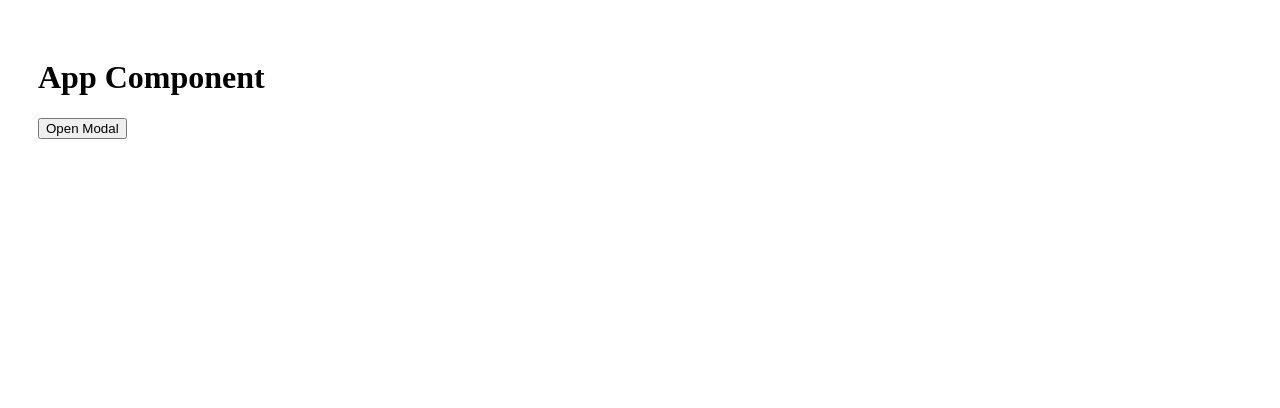
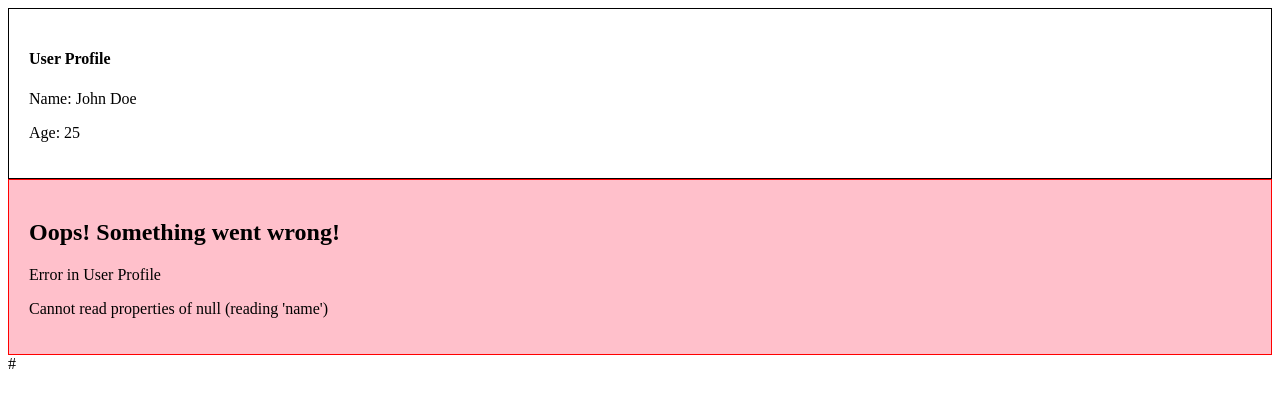
Before and after one commit to sharmayush11/react_learning, a React (Vite) app: page / in a window 1280 px wide. Shown: the top 408 px of the page. Built offline with nearby package versions, Linux system fonts and the light colour scheme.

Commit message:
error boundary

```diff
--- a/index.html
+++ b/index.html
@@ -8,7 +8,7 @@
   </head>
   <body>
     <div id="root"></div>
-    <div id="modal-root"></div>
+    #
     <script type="module" src="/src/main.jsx"></script>
   </body>
 </html>
--- a/src/App.jsx
+++ b/src/App.jsx
@@ -1,26 +1,25 @@
-// import { createPortal } from "react-dom"
-import { useState } from "react"
-import Modal from "./Modal"
-// import PortalTest from "./PortalTest"
+import UserProfile from "./UserProfile";
+import ErrorBoundary from "./ErrorBoundary";
 
 function App() {
-  const [open, setOpen] = useState(false)
+
+  const userData = {
+    name: "John Doe",
+    age: 25,
+  };
+
+  const userData1 = null;
 
   return (
+    <>
+      <ErrorBoundary>
+        <UserProfile userData={userData} />
+      </ErrorBoundary>
 
-     <div style={{padding:"30px"}}>
-      <h1>App Component</h1>
-      {/* <PortalTest /> */}
-      {/* { createPortal(<h1>Portal</h1>, document.body)} */}
-
-      <button onClick={() => setOpen(true)}>Open Modal</button>
-
-      <Modal isOpen={open} onClose={() => setOpen(false)}>
-          <h2>Hello from Modal</h2>
-          <p>This is a simple modal without context.</p>
-      </Modal>
-     </div>
-
+      <ErrorBoundary fallback={<p>Error in User Profile</p>}>
+        <UserProfile userData={userData1} />
+      </ErrorBoundary>
+    </>
   )
 }
 
--- /dev/null
+++ b/src/ErrorBoundary.jsx
@@ -0,0 +1,33 @@
+import { Component } from "react";
+
+class ErrorBoundary extends Component{
+   constructor(props){
+      super(props);
+      this.state = { hasError: false, error: null, errorInfo: null }
+   }
+
+   static getDerivedStateFromError(error){
+      return { hasError: true, error: error }
+   }
+
+   componentDidCatch(error, errorInfo){
+      console.log("ErrorBoundary caught an error:", error, errorInfo);
+   }
+
+   render(){
+      if(this.state.hasError){
+         // return <h2>Something went wrong!</h2>;
+         return (
+            <div style={{ border: '1px solid red', background: "pink" , padding: '20px' }}>
+               <h2>Oops! Something went wrong!</h2>
+               <p>{this.props.fallback}</p>
+               <p>{this.state.error.message}</p>
+            </div>
+         )
+      }
+
+      return this.props.children;
+   }
+}
+
+export default ErrorBoundary;
--- a/src/Modal.jsx
+++ /dev/null
@@ -1,39 +0,0 @@
-import { createPortal } from "react-dom"
-
-function Modal({ isOpen, onClose, children }) {
-
-   if(!isOpen) return null;
-
-  return createPortal(
-    <div style={styles.overlay} onClick={onClose}>
-      <div style={styles.modal} onClick={(e) => e.stopPropagation()}>
-         {children}
-
-         <button style={styles.btn} onClick={onClose}>Close</button>
-      </div>
-    </div>,
-    document.querySelector("#modal-root")
-  )
-}
-
-const styles={
-   overlay:{
-      position:"fixed",
-      inset:0,
-      background: "rgba(0,0,0,0.5)",
-      display: "flex",
-      justifyContent: "center",
-      alignItems: "center"
-   },
-   modal: {
-      background: "#fff",
-      padding: "20px",
-      borderRadius: "10px",
-      minWidth: "300px"
-   },
-   btn: {
-      marginTop: "15px"
-   }
-}
-
-export default Modal
--- /dev/null
+++ b/src/UserProfile.jsx
@@ -0,0 +1,14 @@
+function UserProfile({ userData }) {
+   const username = userData.name;
+   const age = userData.age;
+
+   return (
+      <div style={{ border: '1px solid #000', padding: '20px' }}>
+         <h4>User Profile</h4>
+         <p>Name: {username}</p>
+         <p>Age: {age}</p>
+      </div>
+   );
+}
+
+export default UserProfile
```
